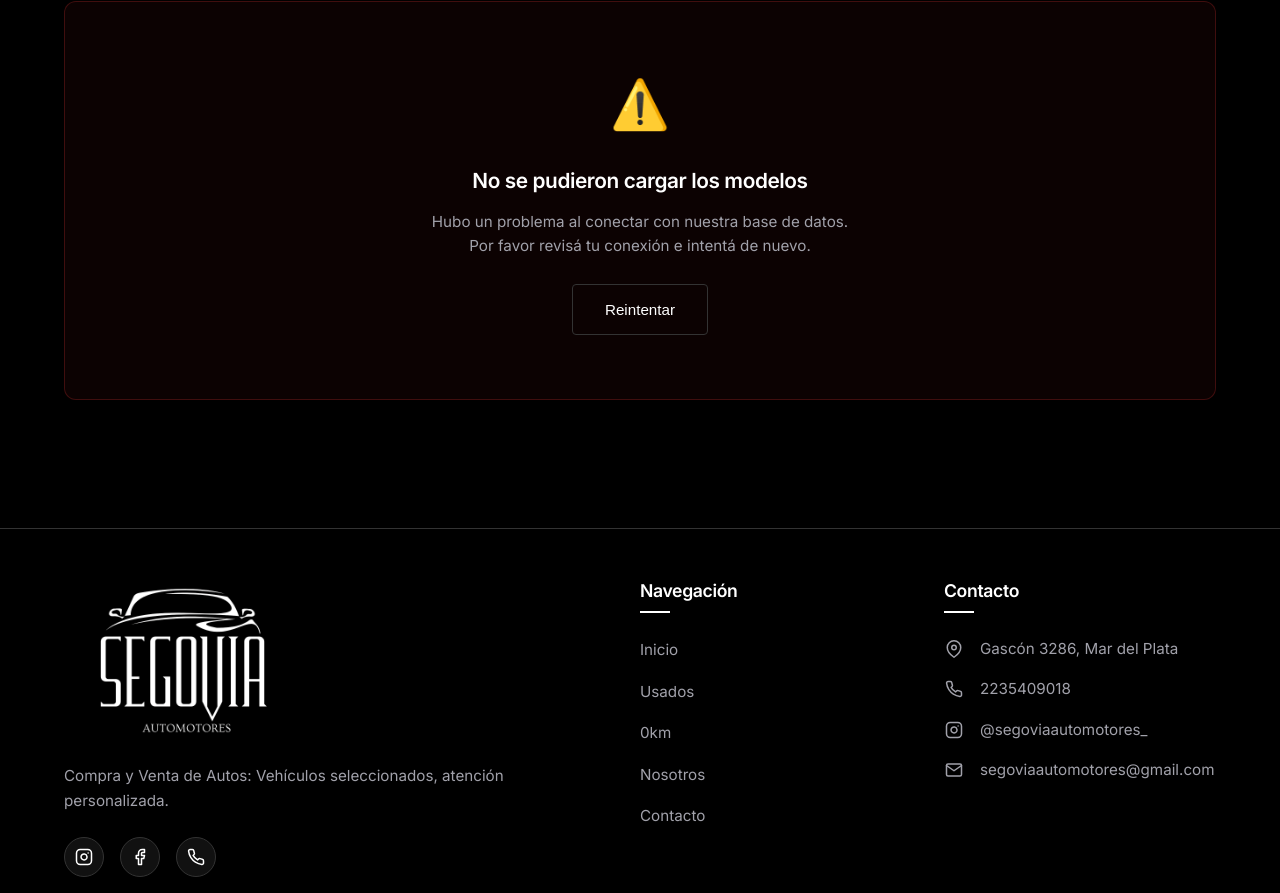
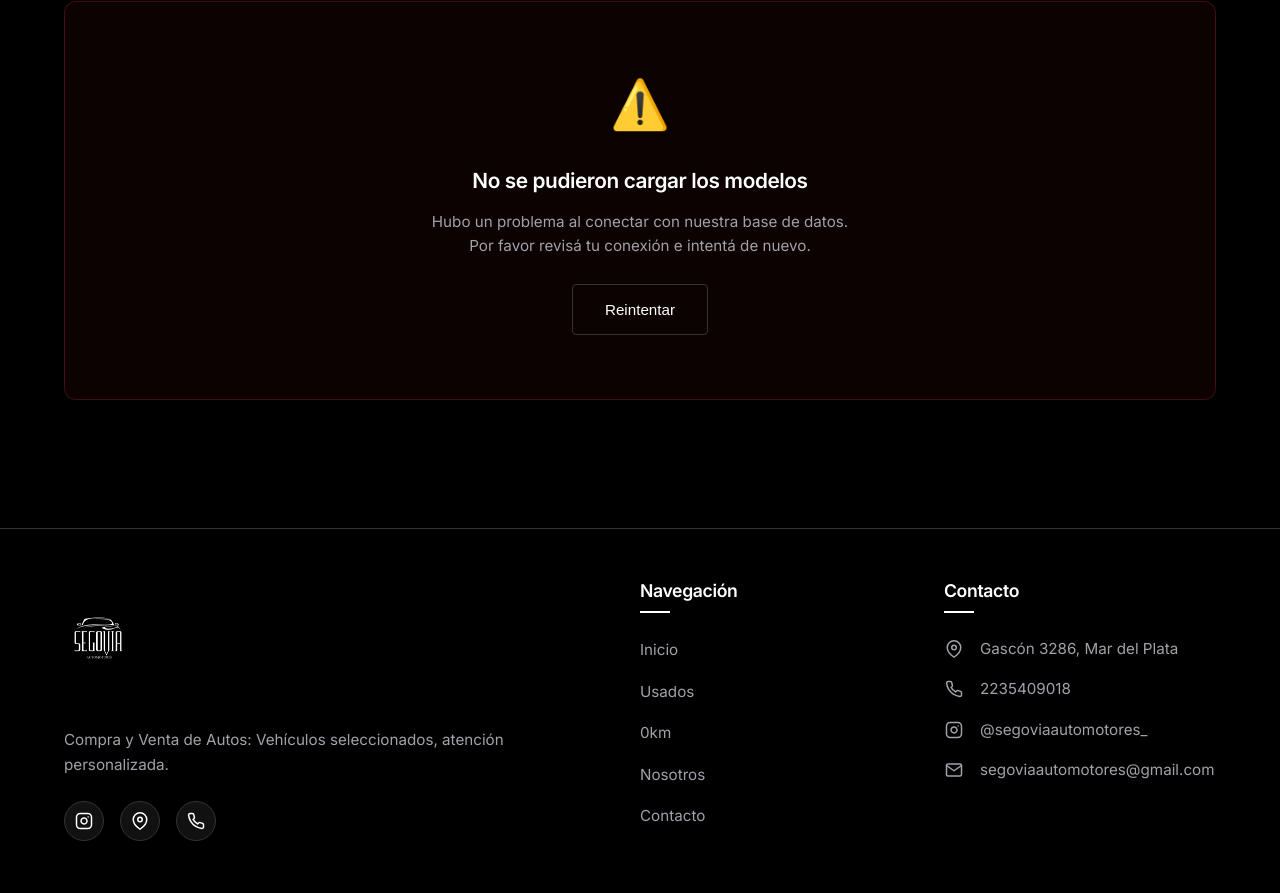
Before and after one commit to eliann04/segovia-automotores, a plain HTML site: page 0km.html in a window 1280 px wide. Shown: the part 461-1354 px from the top of the page. After the commit the page ends 1318 px from the top, so only its background shows below. Drawn offline with Linux system fonts and the light colour scheme; no server answers.

Commit message:
feat: replace social media link with location map and initialize main stylesheet

```diff
--- a/0km.html
+++ b/0km.html
@@ -82,10 +82,9 @@
                                 <path d="M16 11.37A4 4 0 1 1 12.63 8 4 4 0 0 1 16 11.37z"></path>
                                 <line x1="17.5" y1="6.5" x2="17.51" y2="6.5"></line>
                             </svg></a>
-                        <a href="https://facebook.com" target="_blank" aria-label="Facebook"><svg viewBox="0 0 24 24"
-                                fill="none" stroke="currentColor" stroke-width="2" stroke-linecap="round"
-                                stroke-linejoin="round">
-                                <path d="M18 2h-3a5 5 0 0 0-5 5v3H7v4h3v8h4v-8h3l1-4h-4V7a1 1 0 0 1 1-1h3z"></path>
+                        <a href="https://www.google.com/maps/place/Segovia+Automotores/@-38.0024946,-57.5617685,17z/data=!4m18!1m9!3m8!1s0x9584df1e321e4661:0x1b1fdecf832fffd0!2sSegovia+Automotores!8m2!3d-38.0024989!4d-57.5591936!9m1!1b1!16s%2Fg%2F11xrdg9_z9!3m7!1s0x9584df1e321e4661:0x1b1fdecf832fffd0!8m2!3d-38.0024989!4d-57.5591936!9m1!1b1!16s%2Fg%2F11xrdg9_z9" target="_blank" aria-label="Ubicación"><svg viewBox="0 0 24 24" fill="none" stroke="currentColor" stroke-width="2" stroke-linecap="round" stroke-linejoin="round">
+                                <path d="M21 10c0 7-9 13-9 13s-9-6-9-13a9 9 0 0 1 18 0z"></path>
+                                <circle cx="12" cy="10" r="3"></circle>
                             </svg></a>
                         <a href="https://wa.me/5492235409018" target="_blank" aria-label="WhatsApp"><svg
                                 viewBox="0 0 24 24" fill="none" stroke="currentColor" stroke-width="2"
--- a/css/styles.css
+++ b/css/styles.css
@@ -1253,18 +1253,10 @@ img[src*="toyota2.png"] {
 }
 
 .footer-logo-img {
-    height: 280px;
-    /* Increased 200px */
+    height: 120px;
     width: auto;
-    margin-top: -60px;
-    /* Pull the logo up */
-    margin-bottom: -40px;
-    /* Pull the text below it up */
-    transform: scale(1.5);
-    /* Scaled down slightly since base is huge now */
-    transform-origin: left center;
+    margin-bottom: 1.5rem;
     pointer-events: none;
-    /* Prevents the scaled image from blocking clicks on the icons below */
 }
 
 .social-circles {
```
Also changed, not shown: 0km-modelos.html (+4 -1 lines), contacto.html (+3 -4 lines), index.html (+3 -4 lines), nosotros.html (+3 -4 lines), vehiculo-detalle.html (+4 -1 lines), vehiculos.html (+3 -4 lines).
